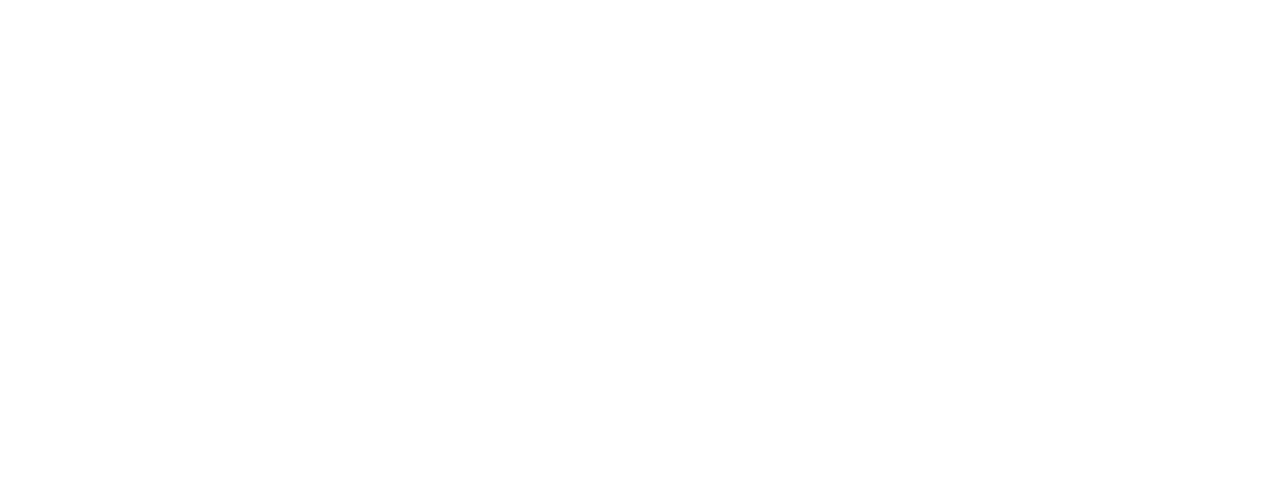
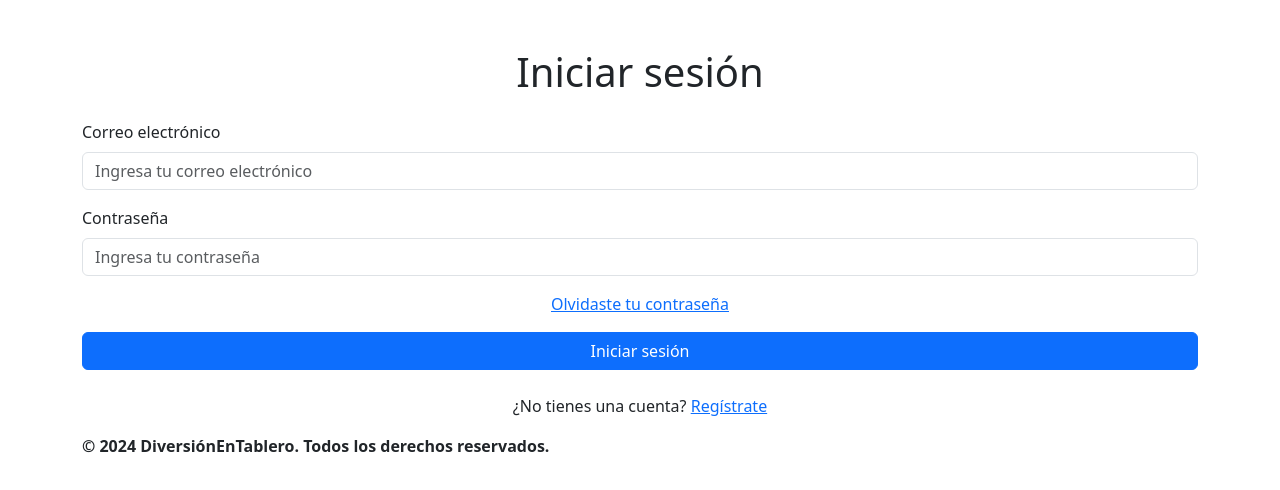
Before and after one commit to GiovannyOtarola/Sumativa_Angular, an Angular app: page /login in a window 1280 px wide. Before the commit this address led to /. Shown: the top 490 px of the page. Built offline with nearby package versions, Linux system fonts and the light colour scheme.

Commit message:
configurando rutas y login

```diff
--- a/src/app/app.routes.ts
+++ b/src/app/app.routes.ts
@@ -1,3 +1,29 @@
-import { Routes } from '@angular/router';
+import { LoginComponent } from './components/login/login.component';
+import { RegistroComponent } from './components/registro/registro.component';
+import { IndexComponent } from './components/index/index.component';
+import { CarritoComponent } from './components/carrito/carrito.component';
+import { AdminComponent } from './components/admin/admin.component';
+import { NgModule } from '@angular/core';
+import { Routes, RouterModule } from '@angular/router';
+import { PerfilComponent } from './components/perfil/perfil.component';
+import { RecuperacionComponent } from './components/recuperacion/recuperacion.component';
 
-export const routes: Routes = [];
+
+export const routes: Routes = [
+    //esto indica cual es la primera pagina que se debe inicar junto con la app
+    {path: '', redirectTo: 'index', pathMatch: 'full'},
+    {path: 'login', component: LoginComponent},
+    {path: 'registro', component: RegistroComponent},
+    {path: 'index', component: IndexComponent},
+    {path: 'carrito', component: CarritoComponent},
+    {path: 'admin', component: AdminComponent},
+    {path: 'perfil', component: PerfilComponent},
+    {path: 'recuperacion', component: RecuperacionComponent}
+
+];
+@NgModule({
+    imports: [RouterModule.forRoot(routes)],
+    exports: [RouterModule]
+  })
+  export class AppRoutingModule { }
+  export class RegistroModule { }
--- a/src/app/components/login/login.component.html
+++ b/src/app/components/login/login.component.html
@@ -1 +1,32 @@
-<p>login works!</p>
+<div class="container login-container mt-5">
+    <h1 class="text-center mb-4">Iniciar sesión</h1>
+    <form [formGroup]="loginForm" (ngSubmit)="onSubmit()">
+      <div class="mb-3">
+        <label for="usuarioEmail" class="form-label">Correo electrónico</label>
+        <input type="email" class="form-control" id="usuarioEmail" formControlName="email" placeholder="Ingresa tu correo electrónico">
+        <div *ngIf="loginForm.get('email')?.touched && loginForm.get('email')?.invalid" class="text-danger">
+          <small *ngIf="loginForm.get('email')?.errors?.['required']">El email es obligatorio.</small>
+          <small *ngIf="loginForm.get('email')?.errors?.['email']">Formato de email inválido.</small>
+        </div>
+      </div>
+      <div class="mb-3">
+        <label for="usuarioPassword" class="form-label">Contraseña</label>
+        <input type="password" class="form-control" id="usuarioPassword" formControlName="password" placeholder="Ingresa tu contraseña">
+        <div *ngIf="loginForm.get('password')?.touched && loginForm.get('password')?.invalid" class="text-danger">
+          <small *ngIf="loginForm.get('password')?.errors?.['required']">La contraseña es obligatoria.</small>
+        </div>
+      </div>
+      <div class="mb-3 text-center">
+        <a href="#">Olvidaste tu contraseña</a>
+      </div>
+      <button type="submit" class="btn btn-primary w-100">Iniciar sesión</button>
+    </form>
+    <div class="text-center">
+      <p class="mt-4">¿No tienes una cuenta? <a routerLink="/registro">Regístrate</a></p>
+    </div>
+  </div>
+  <footer>
+    <div class="container">
+      <p class="fw-bold">© 2024 DiversiónEnTablero. Todos los derechos reservados.</p>
+    </div>
+  </footer>
--- a/src/app/components/login/login.component.ts
+++ b/src/app/components/login/login.component.ts
@@ -1,12 +1,60 @@
-import { Component } from '@angular/core';
+import { Component, AfterViewInit, Inject, PLATFORM_ID, OnInit } from '@angular/core';
+import { isPlatformBrowser } from '@angular/common';
+import { Renderer2, ElementRef } from '@angular/core';
+import { CommonModule } from '@angular/common';
+import { RouterModule } from '@angular/router';
+import { Router } from '@angular/router';
+import { FormBuilder, FormGroup, Validators } from '@angular/forms';
+import { ReactiveFormsModule } from '@angular/forms';
 
 @Component({
   selector: 'app-login',
   standalone: true,
-  imports: [],
+  imports: [CommonModule, RouterModule,ReactiveFormsModule],
   templateUrl: './login.component.html',
   styleUrl: './login.component.scss'
 })
-export class LoginComponent {
+export class LoginComponent{
+  loginForm: FormGroup;
+
+  constructor(private fb: FormBuilder, private router: Router) {
+    this.loginForm = this.fb.group({
+      email: ['', [Validators.required, Validators.email]],
+      password: ['', Validators.required]
+    });
+  }
+
+  onSubmit(): void {
+    if (this.loginForm.valid) {
+      const formData = this.loginForm.value;
+      const storedUserData = localStorage.getItem('userData');
+      if (storedUserData) {
+        const parsedUserData = JSON.parse(storedUserData);
+
+        if (formData.email === parsedUserData.email && formData.password === parsedUserData.password) {
+          console.log('Inicio de sesión exitoso');
+          alert('Inicio de sesión exitoso');
+          //almacenar estado de sesion
+          localStorage.setItem('sessionActive', 'true');
+          localStorage.setItem('loggedInUser', JSON.stringify({ email: formData.email, nombre_completo: parsedUserData.nombre_completo }));
+
+
+           // Redirigir al usuario a la página principal después del inicio de sesión exitoso
+           this.router.navigate(['/principal']).then(() => {
+            // Recargar la página después de redirigir
+            window.location.reload();
+          });
+        } else {
+          console.error('Correo o contraseña incorrectos');
+          alert('Correo o contraseña incorrectos');
+        }
+      } else {
+        console.error('No se encontraron datos de usuario almacenados');
+        alert('No se encontraron datos de usuario almacenados');
+      }
+    } else {
+      this.loginForm.markAllAsTouched();
+    }
+  }
 
 }
```
